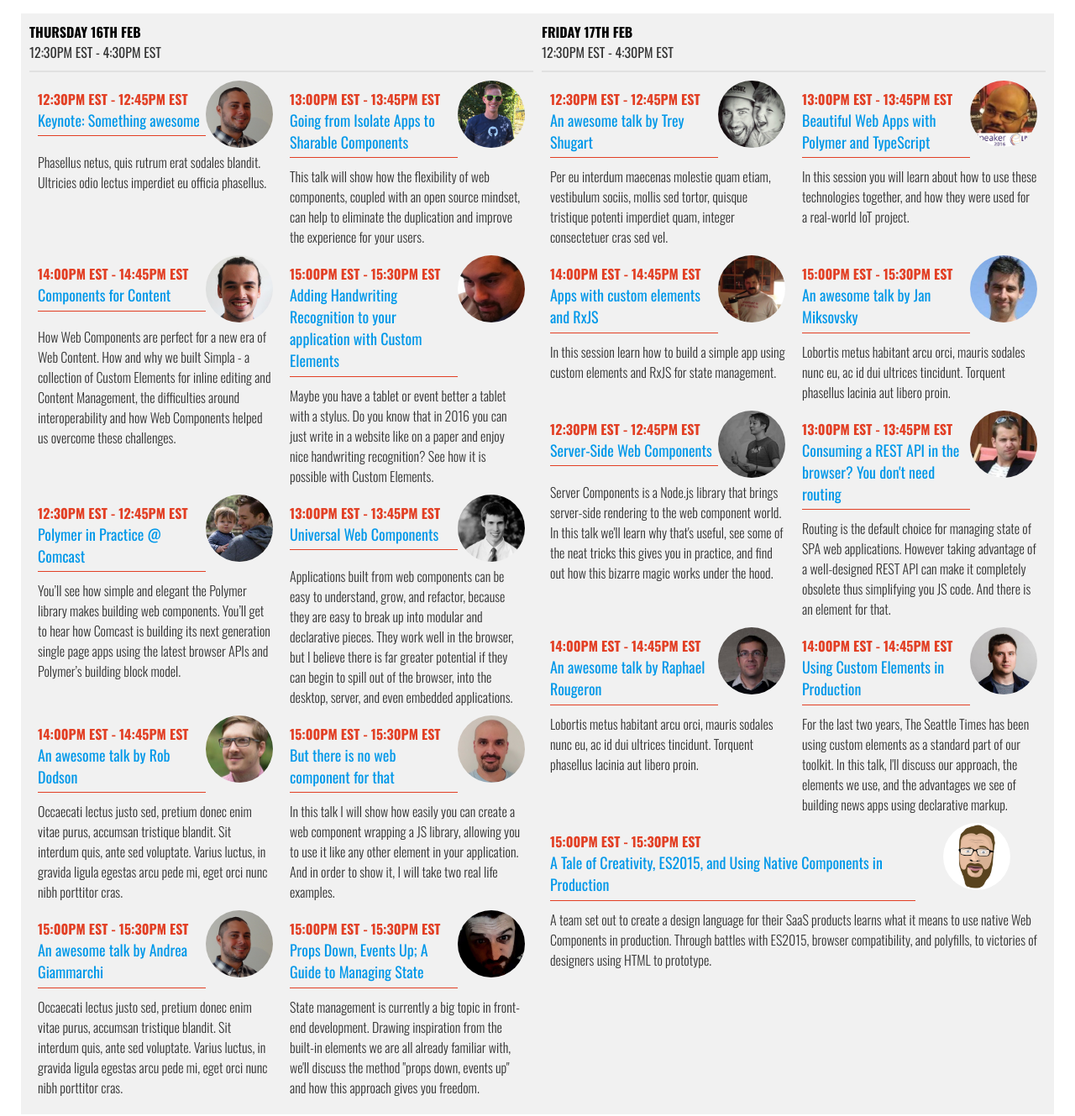
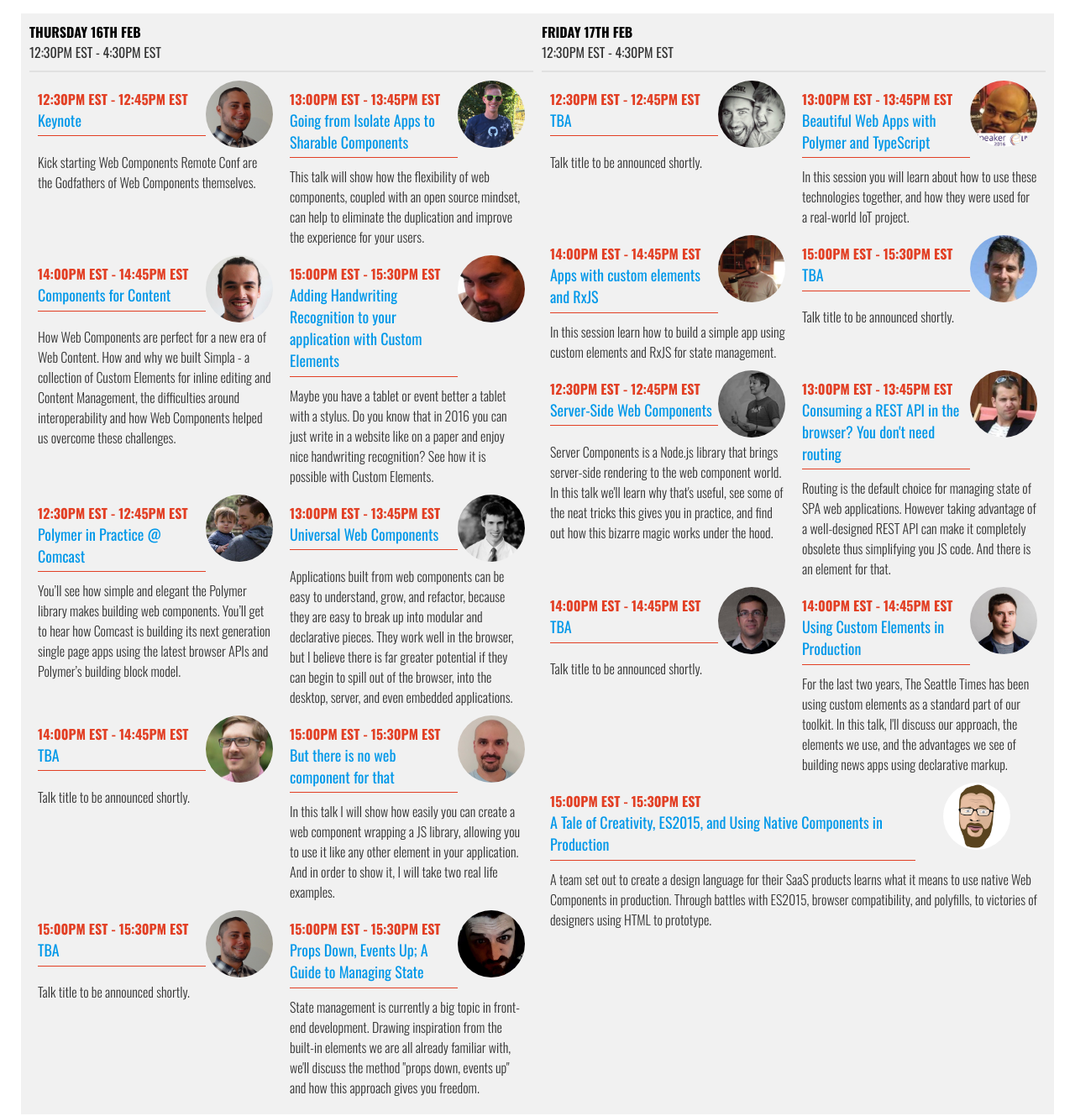
Before and after one commit to RevillWeb/wcremoteconf, a website: page index.html in a window 1280 px wide. Shown: the part 820-2149 px from the top of the page at 84% size. Drawn offline with nearby package versions, Linux system fonts and the light colour scheme.

Commit message:
Updated unknown talks to be TBA

```diff
--- a/index.html
+++ b/index.html
@@ -83,13 +83,13 @@
                             <div class="title">
                                 <div class="text">
                                     <h3>12:30PM EST - 12:45PM EST</h3>
-                                    <div class="talk-title">Keynote: Something awesome</div>
+                                    <div class="talk-title">Keynote</div>
                                 </div>
                                 <div class="photo">
                                     <img src="assets/img/speakers/andrea.png" />
                                 </div>
                             </div>
-                            <p class="description">Phasellus netus, quis rutrum erat sodales blandit. Ultricies odio lectus imperdiet eu officia phasellus. </p>
+                            <p class="description">Kick starting Web Components Remote Conf are the Godfathers of Web Components themselves.</p>
                         </div>
                         <div class="item">
                             <div class="title">
@@ -155,13 +155,13 @@
                             <div class="title">
                                 <div class="text">
                                     <h3>14:00PM EST - 14:45PM EST</h3>
-                                    <div class="talk-title">An awesome talk by Rob Dodson</div>
+                                    <div class="talk-title">TBA</div>
                                 </div>
                                 <a href="#rob_dodson" title="Rob Dodson" class="photo">
                                     <img src="assets/img/speakers/rob.jpeg" />
                                 </a>
                             </div>
-                            <p class="description">Occaecati lectus justo sed, pretium donec enim vitae purus, accumsan tristique blandit. Sit interdum quis, ante sed voluptate. Varius luctus, in gravida ligula egestas arcu pede mi, eget orci nunc nibh porttitor cras.</p>
+                            <p class="description">Talk title to be announced shortly.</p>
                         </div>
                         <div class="item">
                             <div class="title">
@@ -179,13 +179,13 @@
                             <div class="title">
                                 <div class="text">
                                     <h3>15:00PM EST - 15:30PM EST</h3>
-                                    <div class="talk-title">An awesome talk by Andrea Giammarchi</div>
+                                    <div class="talk-title">TBA</div>
                                 </div>
                                 <a href="#webreflection" title="Andrea Giammarchi" class="photo">
                                     <img src="assets/img/speakers/andrea.png" />
                                 </a>
                             </div>
-                            <p class="description">Occaecati lectus justo sed, pretium donec enim vitae purus, accumsan tristique blandit. Sit interdum quis, ante sed voluptate. Varius luctus, in gravida ligula egestas arcu pede mi, eget orci nunc nibh porttitor cras.</p>
+                            <p class="description">Talk title to be announced shortly.</p>
                         </div>
                         <div class="item">
                             <div class="title">
@@ -209,13 +209,13 @@
                             <div class="title">
                                 <div class="text">
                                     <h3>12:30PM EST - 12:45PM EST</h3>
-                                    <div class="talk-title">An awesome talk by Trey Shugart</div>
+                                    <div class="talk-title">TBA</div>
                                 </div>
                                 <a href="#treshugart" title="Trey Shugart" class="photo">
                                     <img src="assets/img/speakers/trey.jpg" />
                                 </a>
                             </div>
-                            <p class="description">Per eu interdum maecenas molestie quam etiam, vestibulum sociis, mollis sed tortor, quisque tristique potenti imperdiet quam, integer consectetuer cras sed vel.</p>
+                            <p class="description">Talk title to be announced shortly.</p>
                         </div>
                         <div class="item">
                             <div class="title">
@@ -245,13 +245,13 @@
                             <div class="title">
                                 <div class="text">
                                     <h3>15:00PM EST - 15:30PM EST</h3>
-                                    <div class="talk-title">An awesome talk by Jan Miksovsky</div>
+                                    <div class="talk-title">TBA</div>
                                 </div>
                                 <a href="#janmiksovsky" title="Jan Miksovsky" class="photo">
                                     <img src="assets/img/speakers/jan.jpg" />
                                 </a>
                             </div>
-                            <p class="description">Lobortis metus habitant arcu orci, mauris sodales nunc eu, ac id dui ultrices tincidunt. Torquent phasellus lacinia aut libero proin.</p>
+                            <p class="description">Talk title to be announced shortly.</p>
                         </div>
                         <div class="item">
                             <div class="title">
@@ -281,13 +281,13 @@
                             <div class="title">
                                 <div class="text">
                                     <h3>14:00PM EST - 14:45PM EST</h3>
-                                    <div class="talk-title">An awesome talk by Raphael Rougeron</div>
+                                    <div class="talk-title">TBA</div>
                                 </div>
                                 <a href="#goldoraf" title="Raphael Rougeron" class="photo">
                                     <img src="assets/img/speakers/raphael.jpeg" />
                                 </a>
                             </div>
-                            <p class="description">Lobortis metus habitant arcu orci, mauris sodales nunc eu, ac id dui ultrices tincidunt. Torquent phasellus lacinia aut libero proin.</p>
+                            <p class="description">Talk title to be announced shortly.</p>
                         </div>
                         <div class="item">
                             <div class="title">
```
